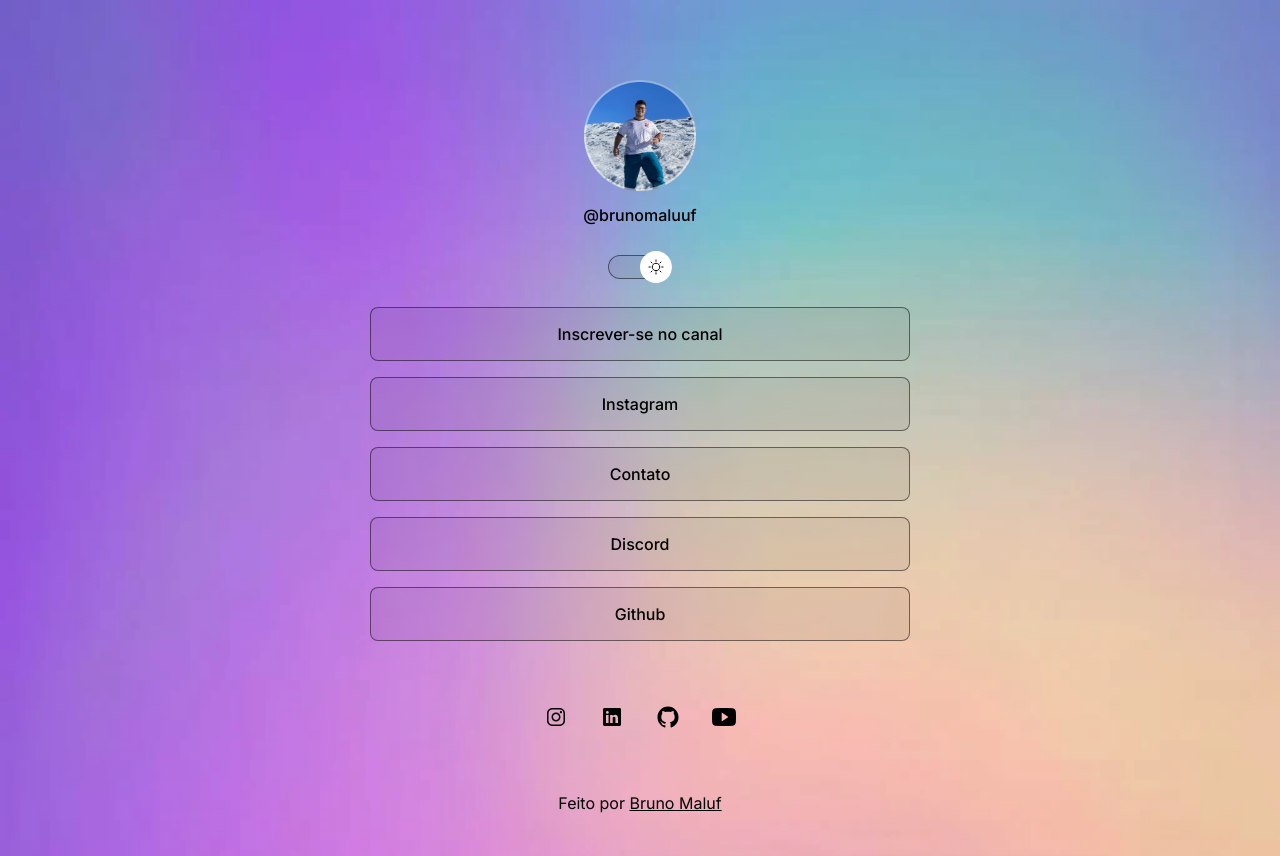
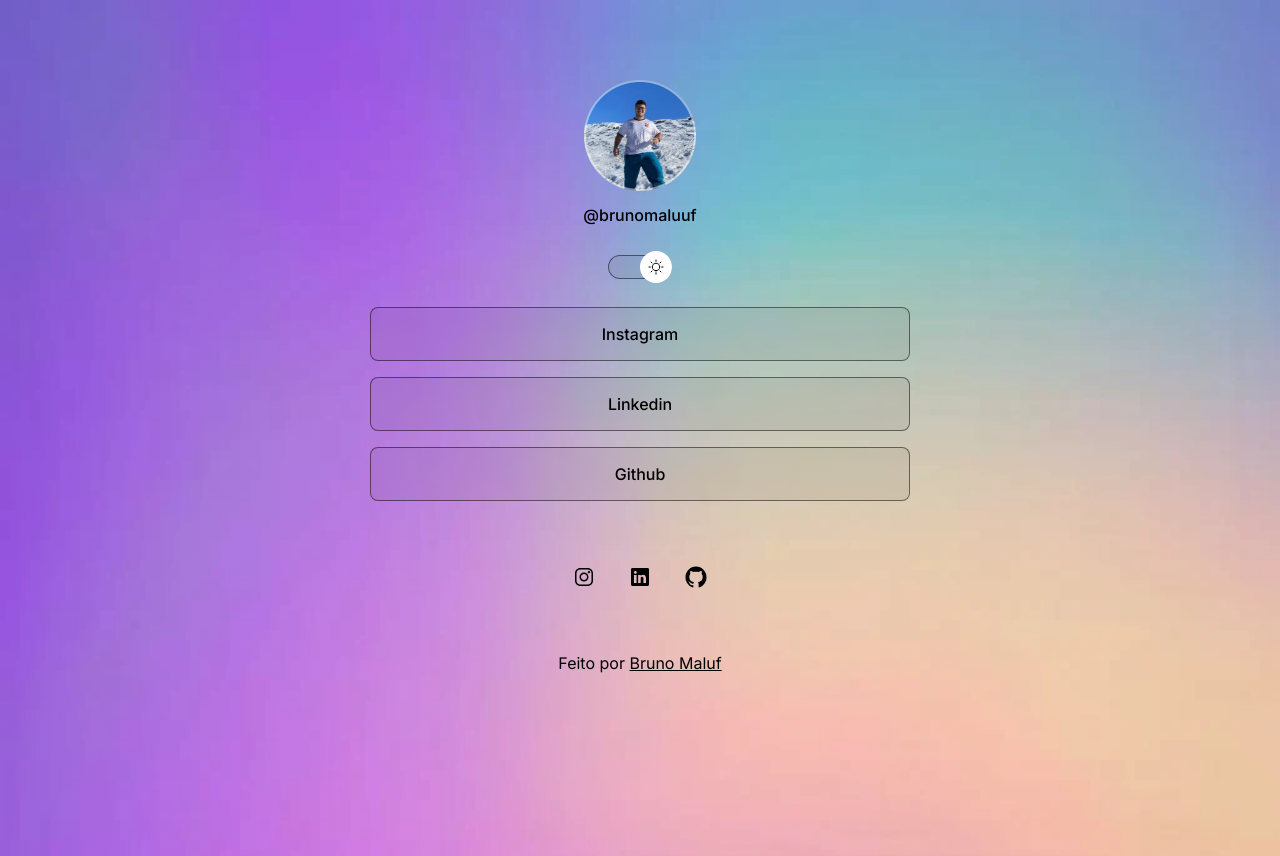
Before and after one commit to brunomaluuf/Linktree, a plain HTML site: page index.html in a window 1280 px wide. Drawn offline with nearby package versions, Linux system fonts and the light colour scheme.

Commit message:
Add files via upload
Versão para uso com links corrigidos para contato.

```diff
--- a/index.html
+++ b/index.html
@@ -31,19 +31,14 @@
     </div>
 
     <ul>
-       <li>
-            <a href="#">Inscrever-se no canal</a>
-       </li>
+
        <li>
             <a href="https://www.instagram.com/brunomaluuf/" target="_blank">Instagram</a>
        </li>
        <li>
-            <a href="#">Contato</a>
+            <a href="https://www.linkedin.com/in/bruno-florencio-maluf-280886217/" target="_blank">Linkedin</a>
        </li>
-       <li>
-            <a href="#">Discord</a>
 
-       </li>
        <li>
             <a href="https://github.com/brunomaluuf" target="_blank">Github</a>
 
@@ -59,9 +54,9 @@
           <a href="https://github.com/brunomaluuf" target="_blank">
                <ion-icon name='logo-github'></ion-icon>
           </a>
-          <a href="https://www.youtube.com/watch?v=dQw4w9WgXcQ" target="_blank">
+         <!-- <a href="https://www.youtube.com/watch?v=dQw4w9WgXcQ" target="_blank">
                <ion-icon name='logo-youtube'></ion-icon>
-          </a>
+          </a>-->
     </div>
     <footer>Feito por <a href="https://www.linkedin.com/in/bruno-florencio-maluf-280886217/" target="_blank">Bruno Maluf </a></footer>
     </div>
```
